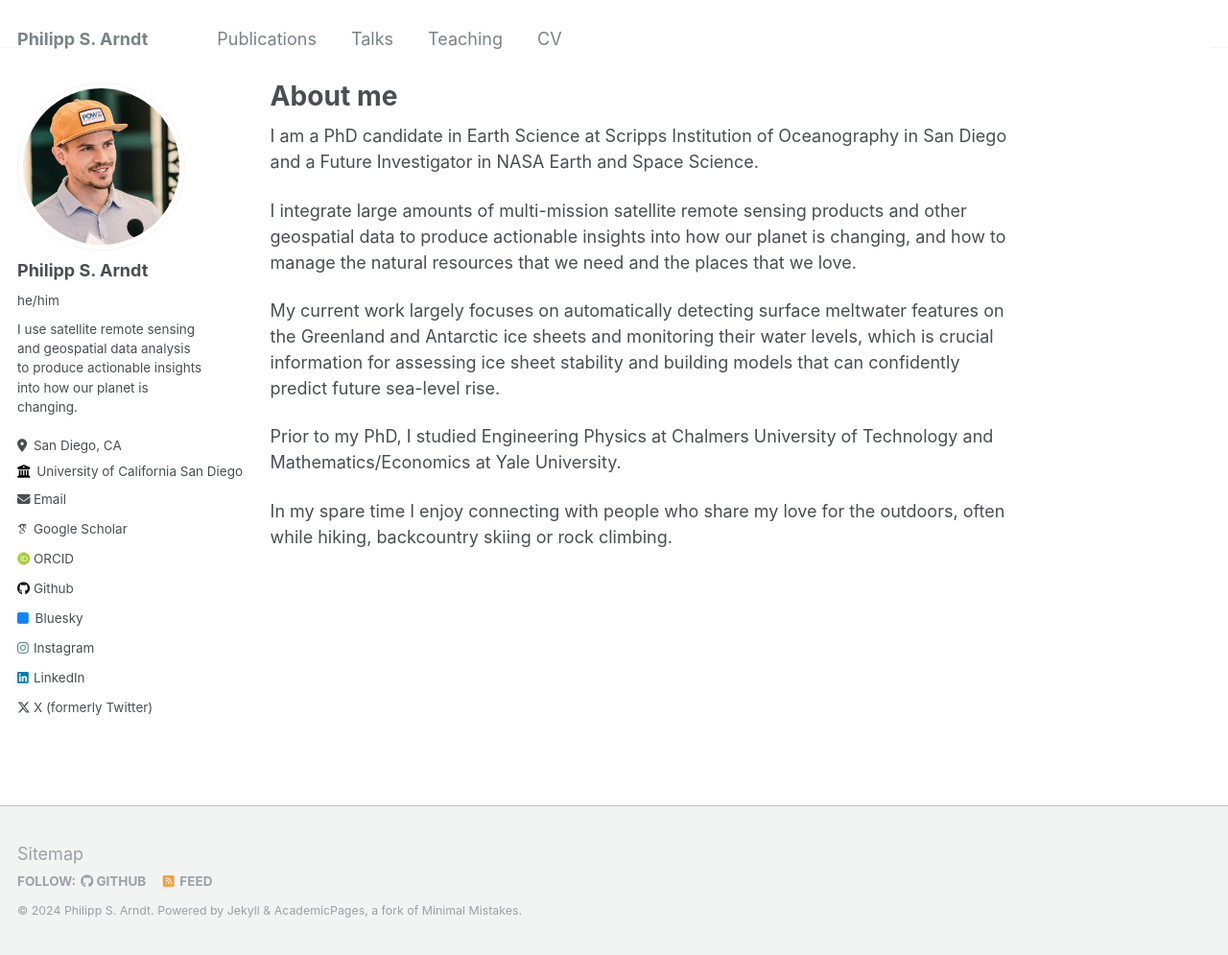
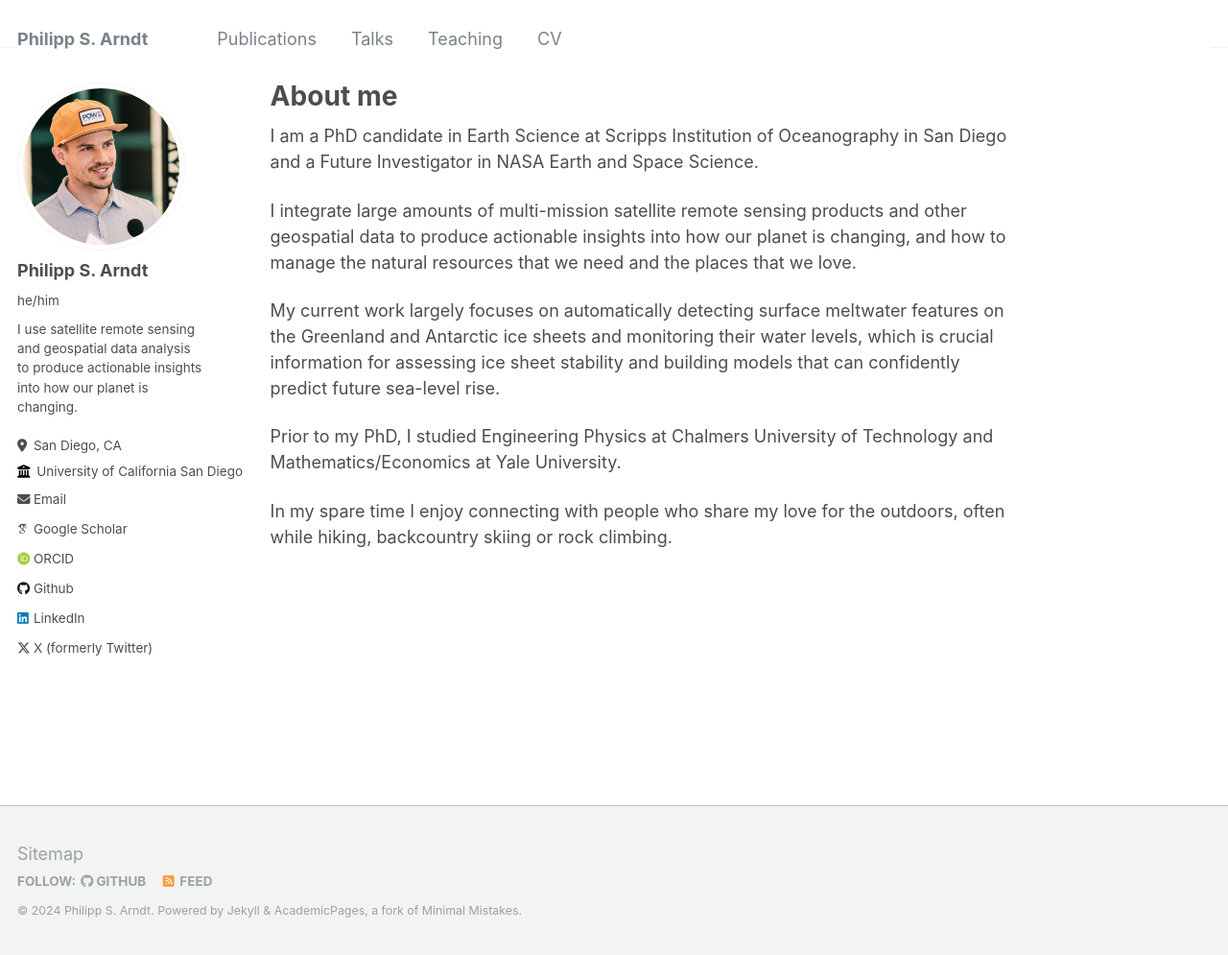
Before and after one commit to fliphilipp/fliphilipp.github.io, a Jekyll site: the page built from _pages/about.md, in a window 1280 px wide and 995 px high. Shown: the whole window at 96% size. Built offline with Jekyll 4.4.1, drawn with Linux system fonts in a browser that asks for light colours; some web fonts are replaced.

Commit message:
Update _config.yml

```diff
--- a/_config.yml
+++ b/_config.yml
@@ -47,14 +47,14 @@ author:
   stackoverflow    : # User number or user number and name (i.e., use "1" or "1/jeff-atwood")
 
   # Social media
-  bluesky          : "bsky.app" # Replace this with you Bluesky username
+  bluesky          : # "bsky.app" # Replace this with you Bluesky username
   facebook         : # Username
   flickr           : # Username
   foursquare       : # Username
   goodreads        : # Username
   google_plus      : # Username
   keybase          : # Username
-  instagram        : "fliphilipp"
+  instagram        : # "fliphilipp"
   lastfm           : # Username
   linkedin         : "philipparndt"
   mastodon         : # URL
```
